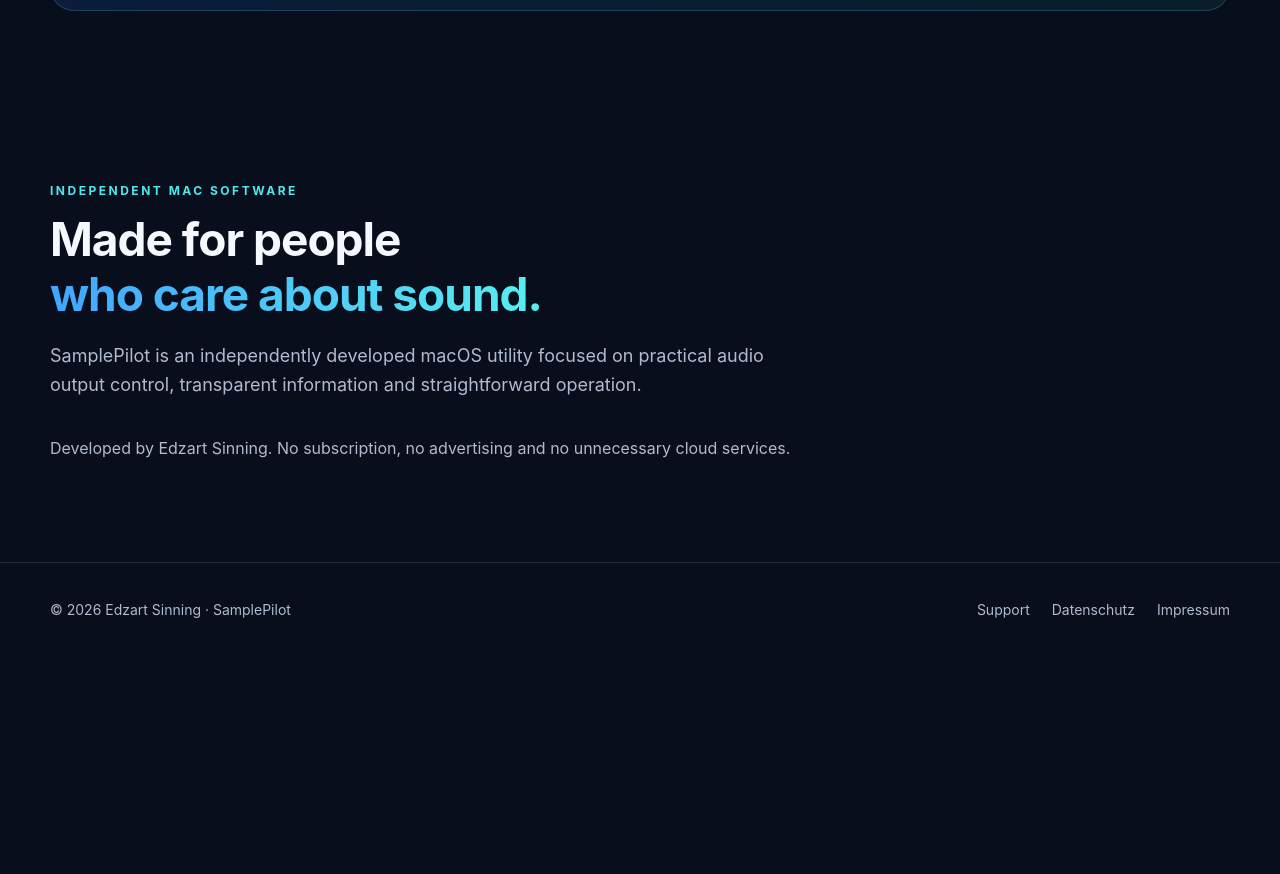
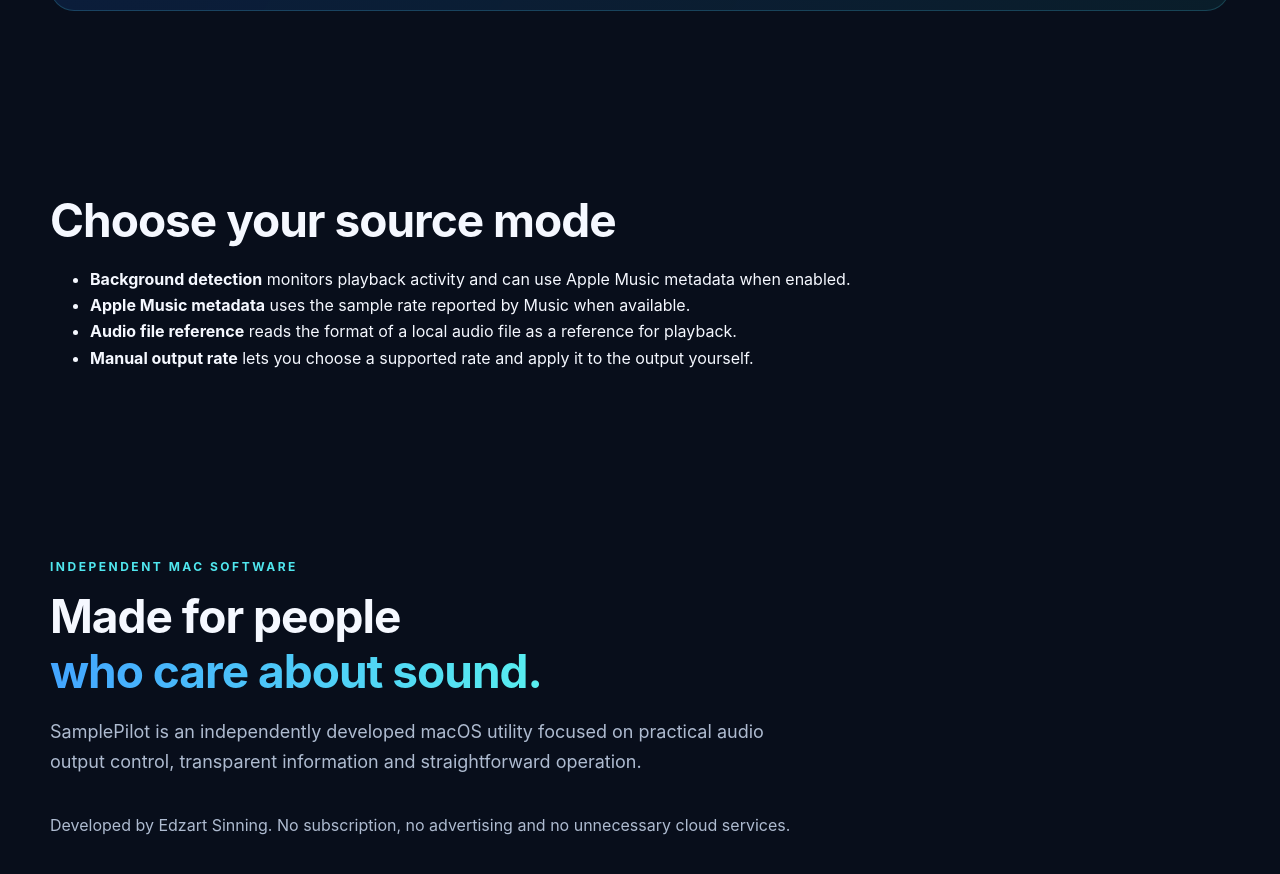
Before and after one commit to edzartsinning-ui/samplepilot, a plain HTML site: page index.html in a window 1280 px wide. Shown: the part 3753-4627 px from the top of the page. Before the commit the page ends 4410 px from the top, so only its background shows below. Drawn offline with Linux system fonts and the light colour scheme.

Commit message:
Document the available audio source modes

```diff
--- a/index.html
+++ b/index.html
@@ -754,7 +754,9 @@
   </section>
 
 
-  <!-- DEVELOPER -->
+  <section><div class="container"><h2 class="section-title">Choose your source mode</h2><ul><li><strong>Background detection</strong> monitors playback activity and can use Apple Music metadata when enabled.</li><li><strong>Apple Music metadata</strong> uses the sample rate reported by Music when available.</li><li><strong>Audio file reference</strong> reads the format of a local audio file as a reference for playback.</li><li><strong>Manual output rate</strong> lets you choose a supported rate and apply it to the output yourself.</li></ul></div></section>
+
+<!-- DEVELOPER -->
 
   <section>
     <div class="container">
```
Also changed, not shown: support.html (+1 -1 lines).
